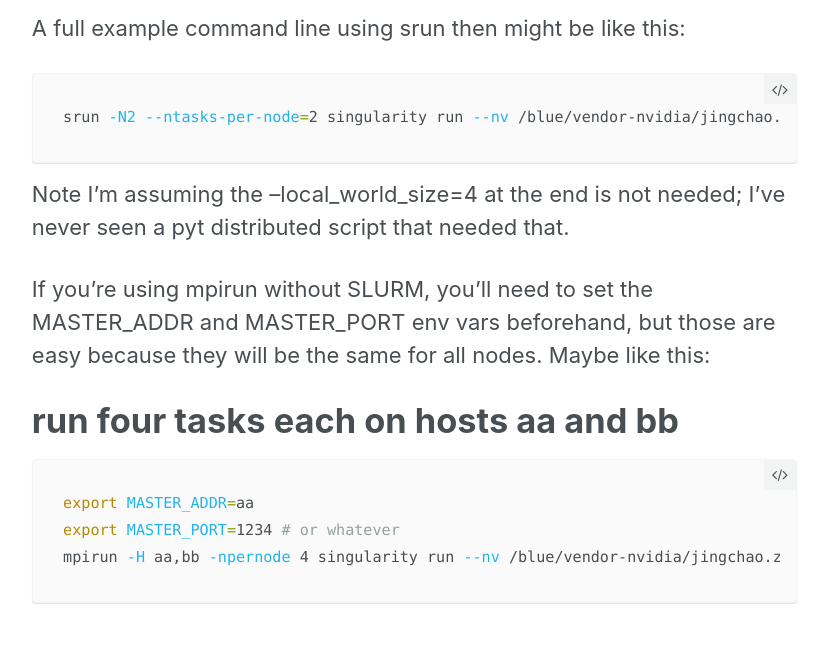
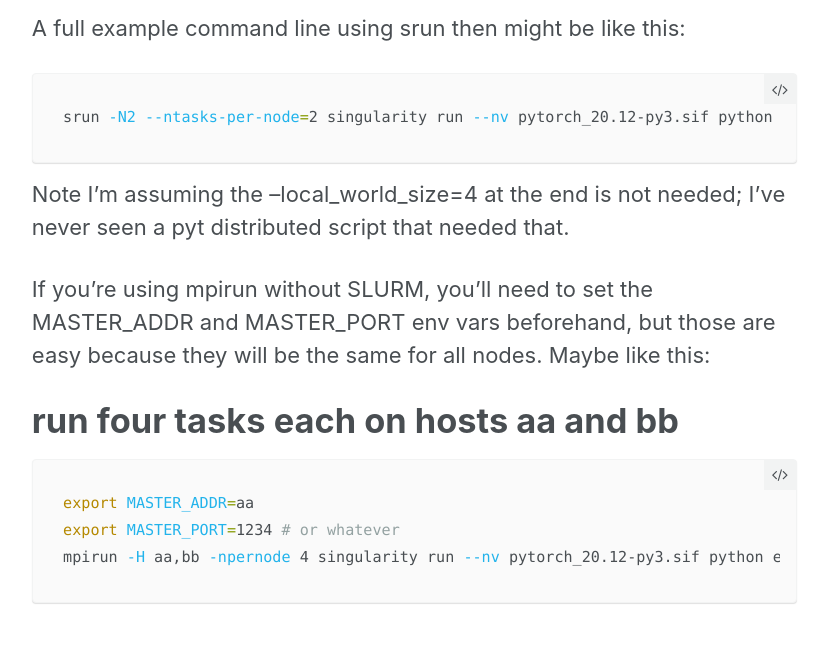
Before and after one commit to JingchaoZhang/JingchaoZhang.github.io, a Jekyll site: the page built from _posts/2021-03-02-Launching Cross-node PyTorch with MPI.md, in a window 1280 px wide and 900 px high, scrolled down 590 px. Shown: the part 152-805 px from the top of the window, without its empty margins (252-1080 px from the left). Built offline with Jekyll 4.4.1, drawn with Linux system fonts in a browser that asks for light colours.

Commit message:
Update 2021-03-02-Launching Cross-node PyTorch with MPI.md

````diff
--- a/_posts/2021-03-02-Launching Cross-node PyTorch with MPI.md
+++ b/_posts/2021-03-02-Launching Cross-node PyTorch with MPI.md
@@ -11,7 +11,7 @@ parser.add_argument('--local_rank', default=os.getenv('LOCAL_RANK',0), type=int)
 ```
 A full example command line using srun then might be like this:
 ```bash
-srun -N2 --ntasks-per-node=2 singularity run --nv /blue/vendor-nvidia/jingchao.zhang/pytorch_20.12-py3.sif python example.py
+srun -N2 --ntasks-per-node=2 singularity run --nv pytorch_20.12-py3.sif python example.py
 ```
 Note I'm assuming the --local_world_size=4 at the end is not needed; I've never seen a pyt distributed script that needed that.
 
@@ -22,5 +22,5 @@ If you're using mpirun without SLURM, you'll need to set the MASTER_ADDR and MAS
 ```bash
 export MASTER_ADDR=aa
 export MASTER_PORT=1234 # or whatever
-mpirun -H aa,bb -npernode 4 singularity run --nv /blue/vendor-nvidia/jingchao.zhang/pytorch_20.12-py3.sif python example.py
+mpirun -H aa,bb -npernode 4 singularity run --nv pytorch_20.12-py3.sif python example.py
 ```
````
